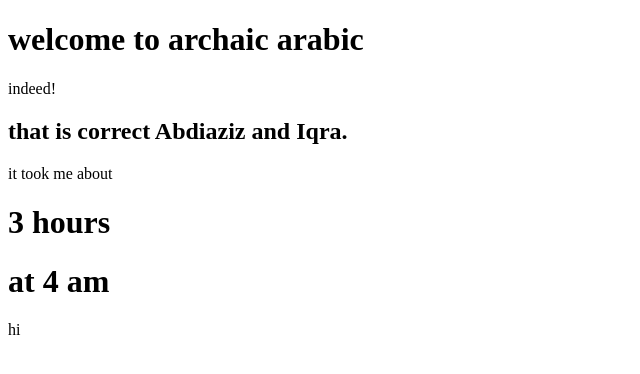
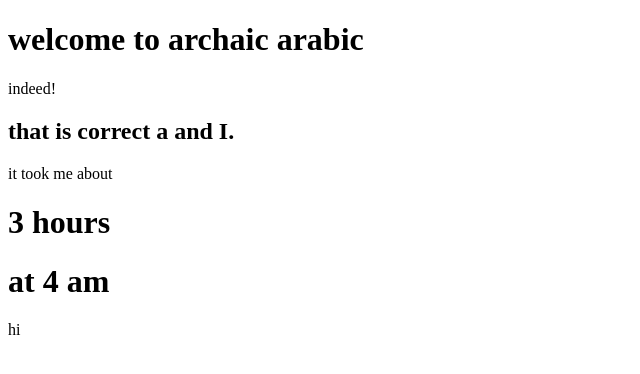
Before and after one commit to archaic-arabic/archaic-arabic.github.io, a plain HTML site: page index.html in a window 1280 px wide. Shown: the whole page, without its empty margins (0-640 px from the left). Drawn offline with Linux system fonts and the light colour scheme.

Commit message:
removed their names for privacy

```diff
--- a/index.html
+++ b/index.html
@@ -10,7 +10,7 @@
     <h1>welcome to archaic arabic</h1>
     <p>indeed!</p>
     <h2>
-      that is correct Abdiaziz and Iqra.
+      that is correct a and I.
     </h2>
     <p>
     it took me about </p>
```
